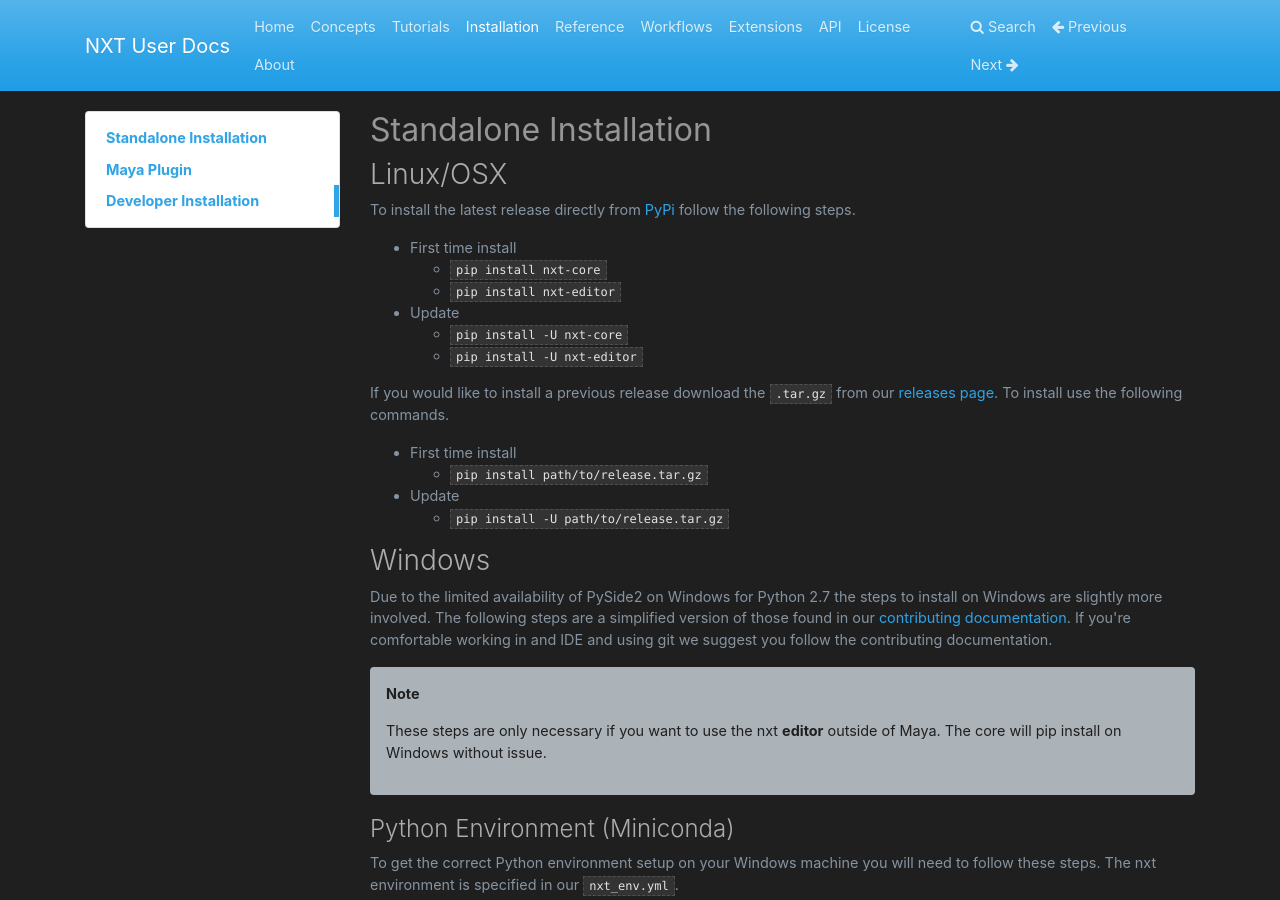
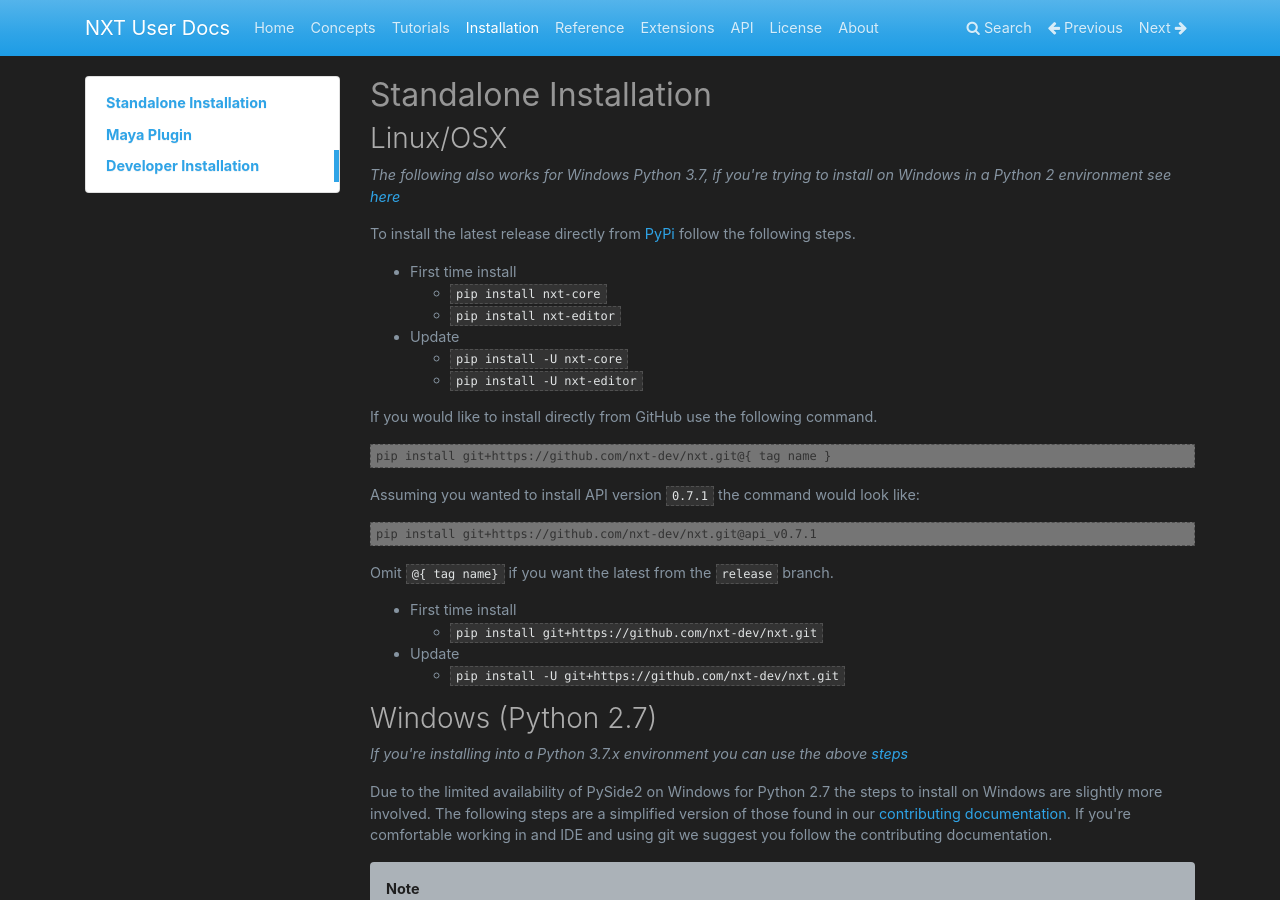
Before and after one commit to nxt-dev/nxt_editor, an MkDocs documentation site: the page built from docs/user_docs/docs/install.md, in a window 1280 px wide and 900 px high. Built offline with MkDocs 1.6.1, drawn with Linux system fonts in a browser that asks for light colours; nearby versions of some CDN libraries; library files that are not in the unit come from our copies; a style sheet for code colours, icons or effects is not loaded.

````diff
--- a/docs/user_docs/docs/install.md
+++ b/docs/user_docs/docs/install.md
@@ -1,6 +1,8 @@
 # Standalone Installation
 
 ### Linux/OSX
+
+*The following also works for Windows Python 3.7, if you're trying to install on Windows in a Python 2 environment see [here](#windows-python-27)*
 
 To install the latest release directly from [PyPi](https://pypi.org/project/nxt-editor/) follow the following steps.
 
@@ -11,16 +13,28 @@
     - `pip install -U nxt-core`
     - `pip install -U nxt-editor`
 
-If you would like to install a previous release download the `.tar.gz` from
-our [releases page](https://github.com/SunriseProductions/nxt/releases).
-To install use the following commands.
+If you would like to install directly from GitHub use the following command.
+
+```
+pip install git+https://github.com/nxt-dev/nxt.git@{ tag name }
+```
+
+Assuming you wanted to install API version `0.7.1` the command would look like:
+```
+pip install git+https://github.com/nxt-dev/nxt.git@api_v0.7.1
+```
+
+Omit `@{ tag name}` if you want the latest from the `release` branch.
+
 
 - First time install
-    - `pip install path/to/release.tar.gz`
+    - `pip install git+https://github.com/nxt-dev/nxt.git`
 - Update
-    - `pip install -U path/to/release.tar.gz`
+    - `pip install -U git+https://github.com/nxt-dev/nxt.git`
 
-### Windows
+
+### Windows (Python 2.7)
+*If you're installing into a Python 3.7.x environment you can use the above [steps](#linuxosx)*
 
 Due to the limited availability of PySide2 on Windows for Python 2.7 the steps to install on Windows are slightly more involved.
 The following steps are a simplified version of those found in our
--- a/docs/user_docs/mkdocs.yml
+++ b/docs/user_docs/mkdocs.yml
@@ -8,7 +8,6 @@
     - Tutorials: tutorials.md
     - Installation: install.md
     - Reference: reference.md
-    - Workflows: workflows.md
     - Extensions: extensions.md
     - API: api/index.html
     - License: license.md
````
Also changed, not shown: docs/user_docs/docs/extensions.md (+2 -0 lines), docs/user_docs/docs/reference.md (+5 -0 lines), docs/user_docs/docs/tutorials.md (+7 -0 lines), 2 other files.
